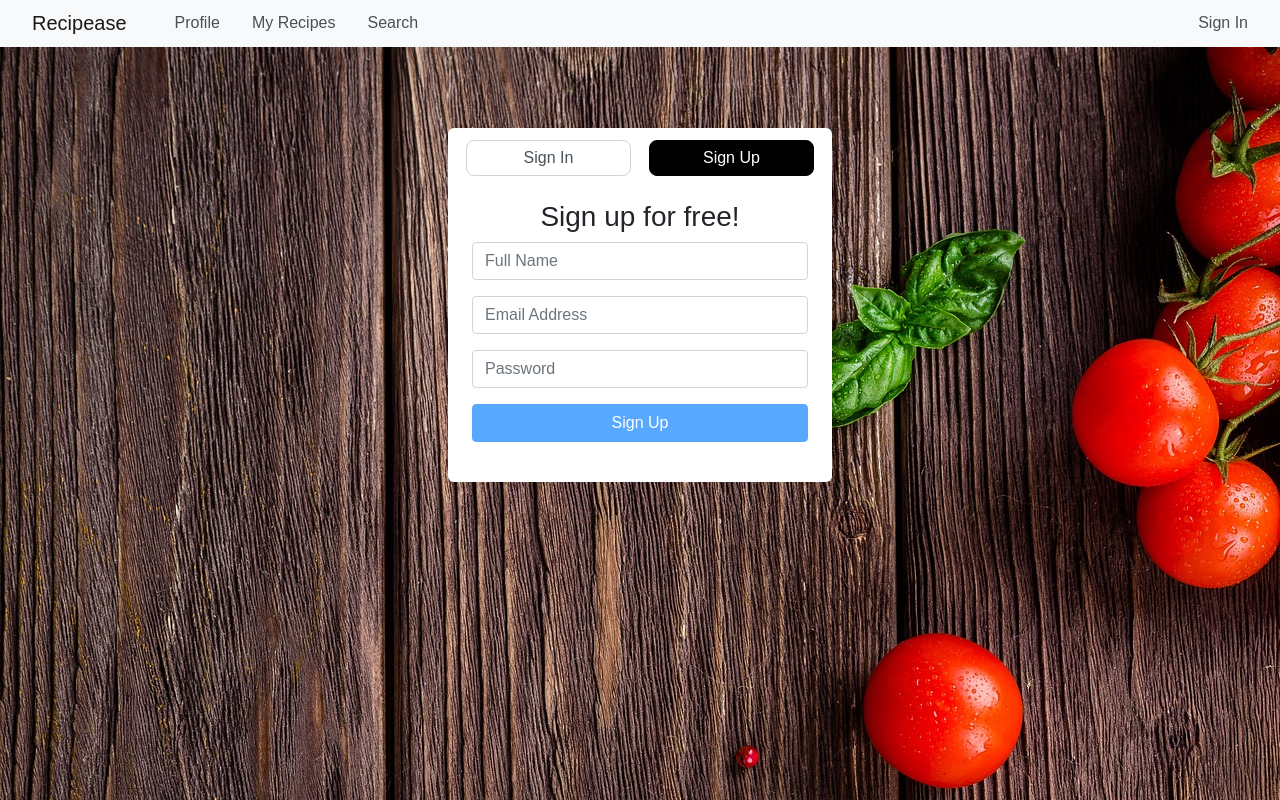
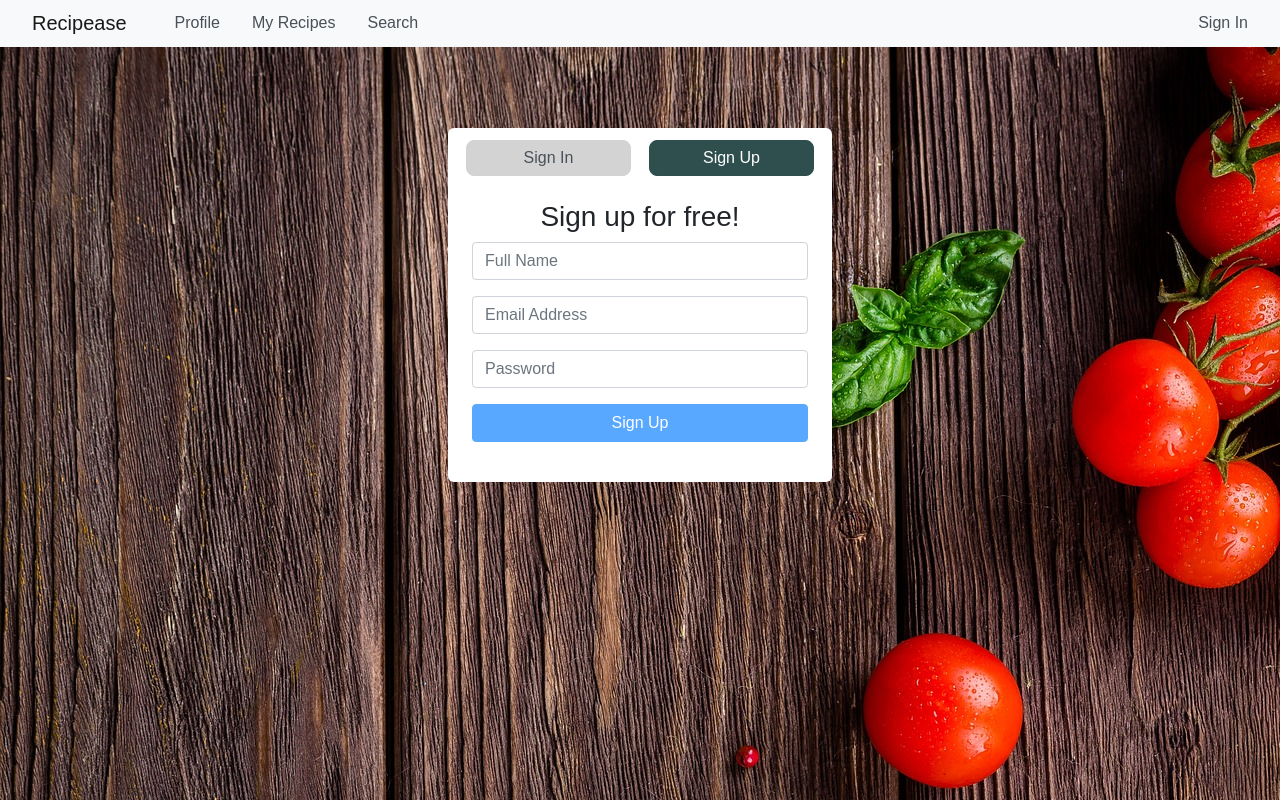
Before and after one commit to MartinSchreiner/recipe-site-frontend, an Angular app: page /signup in a window 1280 px wide. Built offline with nearby package versions, Linux system fonts and the light colour scheme.

Commit message:
slight color pallette update

```diff
--- a/src/app/user/user.component.css
+++ b/src/app/user/user.component.css
@@ -31,8 +31,8 @@
 .active-bg{
     color: white;
     text-decoration: none;
-    border:black solid 1px;
-    background-color: black;
+    border:darkslategray solid 1px;
+    background-color: darkslategray;
 
 }
 a{
@@ -40,6 +40,7 @@ a{
     color: #495057;
     border-radius: 8px;
     border: lightgray solid 1px;
+    background-color: lightgray;
     margin-bottom: 1.5rem;
     text-align: center;
     width: 45%;
```
